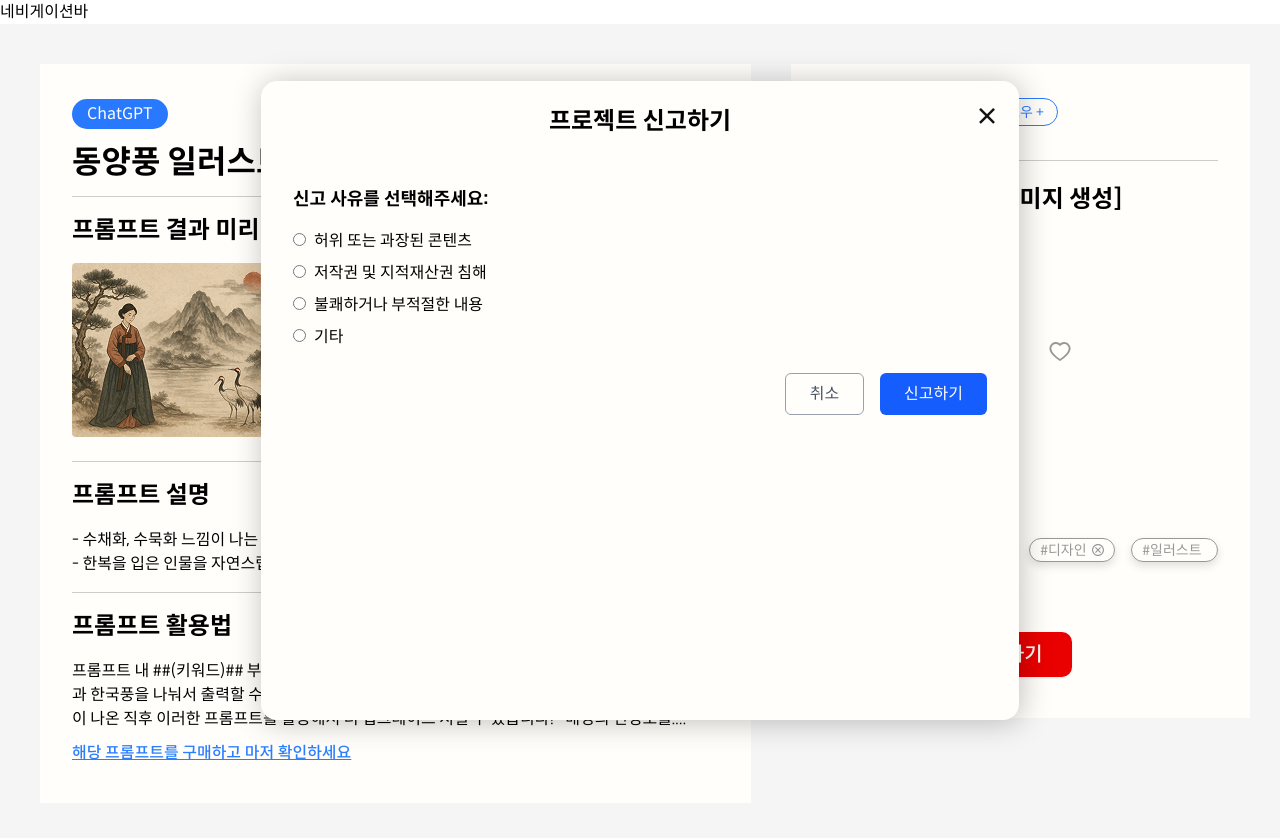
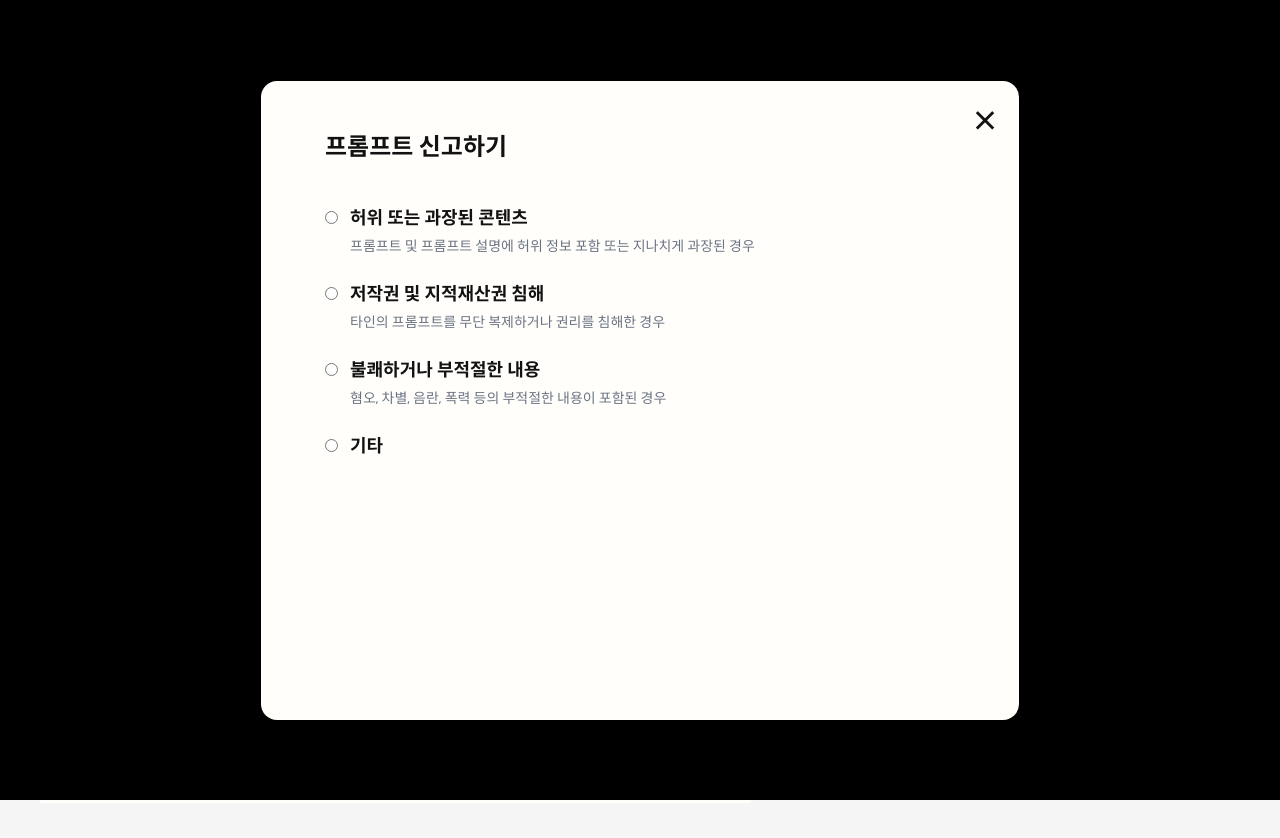
Before and after one commit to PromptPlace/PromtPlace-FE, a React (Vite) app: page /prompt/1 in a window 1280 px wide. Both pictures are taken after a click on the button "프롬프트 신고하기". Shown: the top 838 px of the page. Built offline with nearby package versions, Linux system fonts and the light colour scheme.

Commit message:
✨ Feat: 신고하기(#10)

```diff
--- a/src/pages/PromptDetailPage/components/PromptHeader.tsx
+++ b/src/pages/PromptDetailPage/components/PromptHeader.tsx
@@ -14,7 +14,7 @@ const PromptHeader = ({ title, views, downloads }: Props) => (
       {/* ChatGPT 버튼 + X 버튼 */}
       <div className="flex items-center justify-between w-full pt-[35px]">
         <ModelButton text="ChatGPT" />
-        <button className="text-xl font-bold text-[#121212]">×</button>
+        <button className="text-xl font-bold text-[#121212] focus:outline-none">×</button>
       </div>
 
       {/* 제목 + 카운트 */}
--- a/src/pages/PromptDetailPage/components/ReportModal.tsx
+++ b/src/pages/PromptDetailPage/components/ReportModal.tsx
@@ -1,4 +1,5 @@
 import React, { useState } from 'react';
+import { FiSend } from 'react-icons/fi'; // 전송 아이콘
 
 interface ReportModalProps {
   isOpen: boolean;
@@ -7,100 +8,95 @@ interface ReportModalProps {
 
 const ReportModal: React.FC<ReportModalProps> = ({ isOpen, onClose }) => {
   const [selectedOption, setSelectedOption] = useState<string>('');
+  const [description, setDescription] = useState<string>('');
 
   if (!isOpen) return null;
 
   const handleOptionChange = (event: React.ChangeEvent<HTMLInputElement>) => {
     setSelectedOption(event.target.value);
+    setDescription(''); // 항목 바꾸면 내용 초기화
   };
 
   const handleSubmit = () => {
-    // 신고 내용 제출 로직 추가
-    console.log('신고 내용:', selectedOption);
+    if (!description.trim()) return;
+    console.log('신고 항목:', selectedOption);
+    console.log('신고 내용:', description);
     onClose();
   };
 
   return (
-    <div className="fixed inset-0 flex items-center justify-center bg-opacity-40 z-50 p-4">
-      <div
-        className="relative flex flex-col bg-white rounded-[16px] shadow-gradient"
-        style={{ width: 758, height: 639 }}>
+    <div className="fixed inset-0 z-50 flex items-center justify-center bg-black bg-opacity-40">
+      <div className="relative flex flex-col bg-white rounded-[16px] shadow-lg px-[64px] py-[48px] w-[758px] h-[639px] text-[#121212]">
         {/* 닫기 버튼 */}
         <button
-          className="absolute top-[20px] right-[20px] text-2xl font-bold text-[#121212]"
+          className="absolute top-[20px] right-[20px] text-[28px] font-bold hover:opacity-60"
           onClick={onClose}
           aria-label="닫기">
           ×
         </button>
 
         {/* 헤더 */}
-        <div className="text-center py-6">
-          <h2 className="text-2xl font-bold">프로젝트 신고하기</h2>
-        </div>
+        <h2 className="text-[24px] font-bold mb-[40px]">프롬프트 신고하기</h2>
 
-        {/* 신고 내용 선택 */}
-        <div className="px-8 mt-6">
-          <div>
-            <label className="block text-lg font-semibold">신고 사유를 선택해주세요:</label>
-            <div className="mt-4">
-              <label className="block">
+        {/* 라디오 항목 */}
+        <div className="flex flex-col gap-[24px]">
+          {[
+            {
+              value: '허위 또는 과장된 콘텐츠',
+              label: '허위 또는 과장된 콘텐츠',
+              desc: '프롬프트 및 프롬프트 설명에 허위 정보 포함 또는 지나치게 과장된 경우',
+            },
+            {
+              value: '저작권 및 지적재산권 침해',
+              label: '저작권 및 지적재산권 침해',
+              desc: '타인의 프롬프트를 무단 복제하거나 권리를 침해한 경우',
+            },
+            {
+              value: '불쾌하거나 부적절한 내용',
+              label: '불쾌하거나 부적절한 내용',
+              desc: '혐오, 차별, 음란, 폭력 등의 부적절한 내용이 포함된 경우',
+            },
+            {
+              value: '기타',
+              label: '기타',
+              desc: '',
+            },
+          ].map((item) => (
+            <label key={item.value} className="flex flex-col gap-[6px] cursor-pointer">
+              <div className="flex items-start gap-[12px]">
                 <input
                   type="radio"
                   name="reportOption"
-                  value="허위 또는 과장된 콘텐츠"
-                  checked={selectedOption === '허위 또는 과장된 콘텐츠'}
+                  value={item.value}
+                  checked={selectedOption === item.value}
                   onChange={handleOptionChange}
-                  className="mr-2"
+                  className="mt-[6px]"
                 />
-                허위 또는 과장된 콘텐츠
-              </label>
-              <label className="block mt-2">
-                <input
-                  type="radio"
-                  name="reportOption"
-                  value="저작권 및 지적재산권 침해"
-                  checked={selectedOption === '저작권 및 지적재산권 침해'}
-                  onChange={handleOptionChange}
-                  className="mr-2"
-                />
-                저작권 및 지적재산권 침해
-              </label>
-              <label className="block mt-2">
-                <input
-                  type="radio"
-                  name="reportOption"
-                  value="불쾌하거나 부적절한 내용"
-                  checked={selectedOption === '불쾌하거나 부적절한 내용'}
-                  onChange={handleOptionChange}
-                  className="mr-2"
-                />
-                불쾌하거나 부적절한 내용
-              </label>
-              <label className="block mt-2">
-                <input
-                  type="radio"
-                  name="reportOption"
-                  value="기타"
-                  checked={selectedOption === '기타'}
-                  onChange={handleOptionChange}
-                  className="mr-2"
-                />
-                기타
-              </label>
-            </div>
-          </div>
-        </div>
+                <div>
+                  <p className="font-semibold text-[18px]">{item.label}</p>
+                  {item.desc && <p className="text-[14px] text-gray-500 mt-[4px]">{item.desc}</p>}
+                </div>
+              </div>
 
-        {/* 버튼 그룹 */}
-        <div className="flex justify-end gap-4 mt-6 px-8 mb-6">
-          <button
-            onClick={onClose}
-            className="px-6 py-2 border border-gray-400 rounded-md text-gray-600 hover:bg-gray-100">
-            취소
-          </button>
-          <button onClick={handleSubmit} className="px-6 py-2 bg-blue-600 text-white rounded-md hover:bg-blue-700">
-            신고하기
-          </button>
+              {/* 선택된 항목에만 textarea와 전송 버튼 표시 */}
+              {selectedOption === item.value && (
+                <div className="relative mt-[12px]">
+                  <textarea
+                    value={description}
+                    onChange={(e) => setDescription(e.target.value)}
+                    placeholder="신고 내용을 입력하세요(구체적으로 작성)"
+                    className="w-full h-[96px] bg-[#F5F5F5] border border-gray-300 rounded-[8px] p-4 resize-none focus:outline-blue-500 focus:ring-2 focus:ring-blue-300 transition text-[14px]"
+                  />
+                  <button
+                    onClick={handleSubmit}
+                    disabled={!description.trim()}
+                    className="absolute bottom-[12px] right-[12px] text-gray-700 hover:text-black disabled:opacity-30">
+                    <FiSend className="text-[20px]" />
+                  </button>
+                </div>
+              )}
+            </label>
+          ))}
         </div>
       </div>
     </div>
--- a/src/pages/PromptDetailPage/components/ReviewList.tsx
+++ b/src/pages/PromptDetailPage/components/ReviewList.tsx
@@ -22,7 +22,7 @@ interface ReviewListProps {
   title: string;
 }
 
-const ReviewList = ({ reviews, reviewCounts, onClose, title }: ReviewListProps) => {
+const ReviewList = ({ reviews: initialReviews, reviewCounts, onClose, title }: ReviewListProps) => {
   const [openMenuIdx, setOpenMenuIdx] = useState<number | null>(null);
   const [hoverIdx, setHoverIdx] = useState<number | null>(null);
 
@@ -33,6 +33,8 @@ const ReviewList = ({ reviews, reviewCounts, onClose, title }: ReviewListProps)
   const [selectedReviewIdx, setSelectedReviewIdx] = useState<number | null>(null);
   const [showUpdateModal, setShowUpdateModal] = useState(false);
   const [selectedReview, setSelectedReview] = useState<Review | null>(null);
+
+  const [reviews, setReviews] = useState<Review[]>(initialReviews);
 
   // 메뉴 열기/닫기 토글
   const toggleMenu = (idx: number) => {
@@ -66,10 +68,19 @@ const ReviewList = ({ reviews, reviewCounts, onClose, title }: ReviewListProps)
     setShowUpdateModal(true);
   };
 
-  // 실제 저장 처리 (API 연동 필요 시 부모 콜백 호출하는 구조 권장)
   const handleSave = (newRating: number, newComment: string) => {
     if (selectedReviewIdx === null) return;
-    alert(`리뷰 수정 완료\n별점: ${newRating}\n리뷰: ${newComment}`);
+
+    const updatedReviews = [...reviews];
+    updatedReviews[selectedReviewIdx] = {
+      ...updatedReviews[selectedReviewIdx],
+      rating: newRating,
+      comment: newComment,
+      updatedAt: new Date().toISOString(), // 업데이트 시간도 갱신
+    };
+
+    setReviews(updatedReviews);
+    setSelectedReview(updatedReviews[selectedReviewIdx]);
     setShowUpdateModal(false);
   };
 
--- a/src/pages/PromptDetailPage/components/UpdateModal.tsx
+++ b/src/pages/PromptDetailPage/components/UpdateModal.tsx
@@ -29,7 +29,7 @@ const UpdateModal = ({ isOpen, onClose, title, rating, initialReviewText, onSave
   };
 
   return (
-    <div className="fixed inset-0 z-50 flex items-center justify-center bg-opacity-40 p-4">
+    <div className=" bg-overlay fixed inset-0 z-50 flex items-center justify-center bg-opacity-40 p-4">
       <div
         className="relative bg-white rounded-2xl shadow-xl flex flex-col"
         style={{ width: '760px', maxHeight: '90vh', overflowY: 'auto' }}>
```
